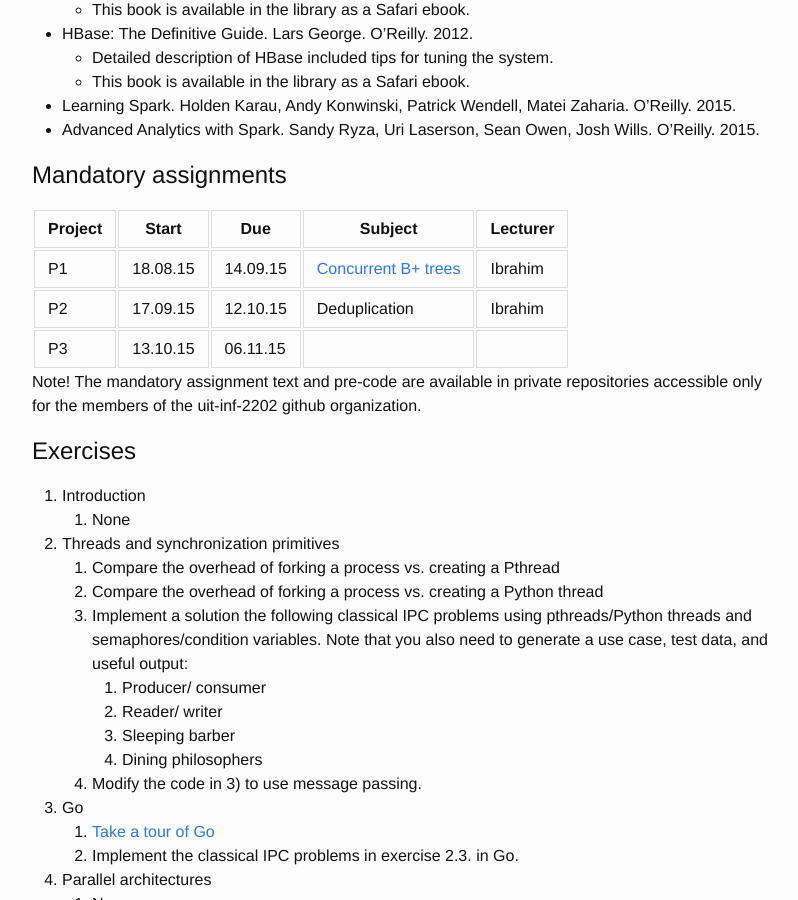
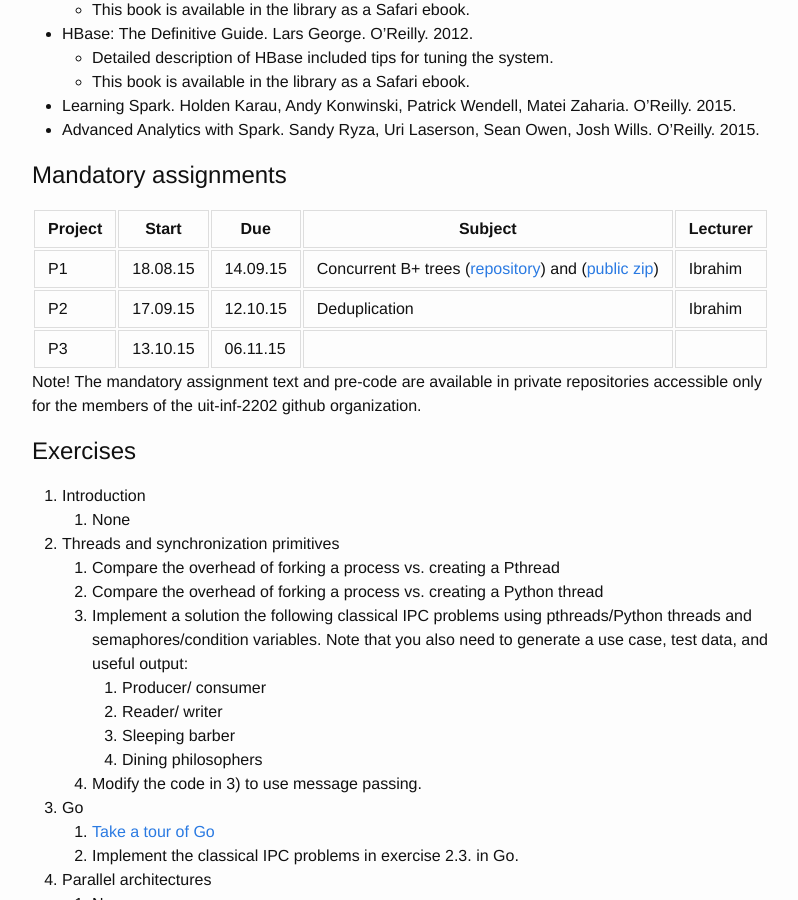
Before and after one commit to uit-inf-2202/syllabus, a Jekyll site: the page built from index.md, in a window 1280 px wide and 900 px high, scrolled down 2297 px. Shown: the whole window, without its empty margins (238-1036 px from the left). Built offline with Jekyll 4.4.1, drawn with Linux system fonts in a browser that asks for light colours.

Commit message:
Added (publically available) zip of mandatory assignment 1

```diff
--- a/index.md
+++ b/index.md
@@ -85,7 +85,7 @@ The following are suggested **additional readings**:
 
 | Project |	Start      | Due     | Subject | Lecturer |
 |---------|------------|---------|----------|---------|
-| P1 	  | 18.08.15   | 14.09.15 | [Concurrent B+ trees](https://github.com/uit-inf-2202/assignment-1) | Ibrahim |
+| P1 	  | 18.08.15   | 14.09.15 | Concurrent B+ trees ([repository](https://github.com/uit-inf-2202/assignment-1)) and ([public zip](assignments/assignment-1.zip)) | Ibrahim |
 | P2	  | 17.09.15   | 12.10.15 | Deduplication | Ibrahim |
 | P3      | 13.10.15   | 06.11.15 | | |
 
```
Also changed, not shown: 1 other file.
